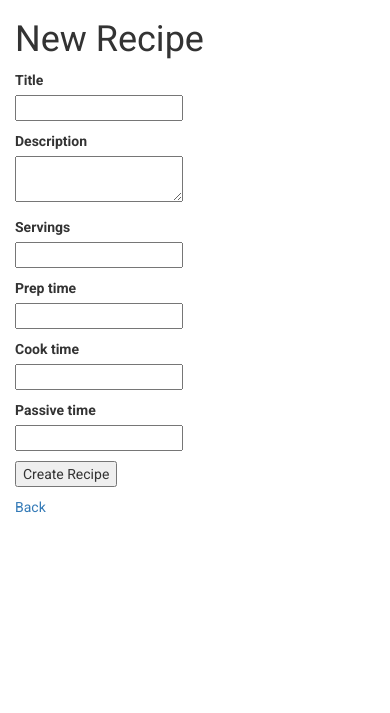
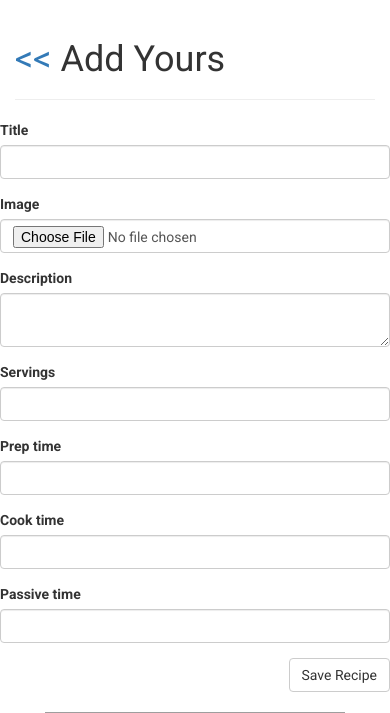
Before and after one commit to iknowmac/rails-diner, a Rails app: page /recipes/new in a window 390 px wide. Shown: the top 713 px of the page. Before the commit the page ends 513 px from the top, so only its background shows below. Run offline with Rails 7, Linux system fonts and the light colour scheme; some libraries are stand-ins or nearby versions; grey boxes are pictures that could not be loaded.

Commit message:
bootstrap formatting on views

```diff
--- a/app/views/ingredients/_ingredient.html.erb
+++ b/app/views/ingredients/_ingredient.html.erb
@@ -1,4 +1,4 @@
-<li>
+<li class="list-group-item">
     <%= ingredient.name %> -
     <%= link_to 'delete', [ingredient.recipe, ingredient], method: :delete,
         data: { confirm: 'Are you sure?' } %>
--- a/app/views/layouts/application.html.erb
+++ b/app/views/layouts/application.html.erb
@@ -10,7 +10,8 @@
 
         <title>Diner</title>
 
-        <%= stylesheet_link_tag    'application', media: 'all', 'data-turbolinks-track' => true %>
+        <%= stylesheet_link_tag 'application', media: 'all', 'data-turbolinks-track' => true %>
+        <%= stylesheet_link_tag 'application', 'https://maxcdn.bootstrapcdn.com/font-awesome/4.5.0/css/font-awesome.min.css', media: 'all' %>
 
     </head>
     <body>
--- a/app/views/recipes/_form.html.erb
+++ b/app/views/recipes/_form.html.erb
@@ -1,10 +1,10 @@
-<%= form_for @recipe do |f| %>
+<%= form_for @recipe, :html => {:class => 'form-horizontal',:multipart => true} do |f| %>
 
     <% if @recipe.errors.any? %>
     <div id="error_explanation">
         <h2>
-            <%= pluralize(@recipe.errors.count, "error") %> prohibited
-            this article from being saved:
+            <%= pluralize(@recipe.errors.count, "error") %> prohibited this article
+            from being saved:
         </h2>
         <ul>
             <% @recipe.errors.full_messages.each do |msg| %>
@@ -14,37 +14,45 @@
     </div>
     <% end %>
 
-  <p>
-    <%= f.label :title %><br>
-    <%= f.text_field :title %>
-  </p>
+    <div class="form-group">
+        <%= f.label :title, :class => 'control-label' %>
+        <%= f.text_field :title, :class => 'form-control' %>
+    </div>
 
-  <p>
-    <%= f.label :description %><br>
-    <%= f.text_area :description %>
-  </p>
+    <div class="form-group">
+        <%= f.label :image, :class => 'control-label' %>
+        <%= f.file_field :image, :class => 'form-control' %>
+    </div>
 
-  <p>
-    <%= f.label :servings %><br>
-    <%= f.number_field :servings %>
-  </p>
+    <div class="form-group">
+        <%= f.label :description, :class => 'control-label' %>
+        <%= f.text_area :description, :class => 'form-control' %>
+    </div>
 
-  <p>
-    <%= f.label :prep_time %><br>
-    <%= f.number_field :prep_time %>
-  </p>
 
-  <p>
-    <%= f.label :cook_time %><br>
-    <%= f.number_field :cook_time %>
-  </p>
+    <div class="form-group">
+        <%= f.label :servings, :class => 'control-label' %>
+        <%= f.number_field :servings, :class => 'form-control' %>
+    </div>
 
-  <p>
-    <%= f.label :passive_time %><br>
-    <%= f.number_field :passive_time %>
-  </p>
+    <div class="form-group">
+        <%= f.label :prep_time, :class => 'control-label' %>
+        <%= f.number_field :prep_time, :class => 'form-control' %>
+    </div>
 
-  <p>
-    <%= f.submit %>
-  </p>
+    <div class="form-group">
+        <%= f.label :cook_time, :class => 'control-label' %>
+        <%= f.number_field :cook_time, :class => 'form-control' %>
+    </div>
+
+    <div class="form-group">
+        <%= f.label :passive_time, :class => 'control-label' %>
+        <%= f.number_field :passive_time, :class => 'form-control' %>
+    </div>
+
+    <div class="form-group text-right">
+
+        <%= f.submit 'Save Recipe', :class => 'btn btn-default' %>
+    </div>
+
 <% end %>
--- a/app/views/recipes/new.html.erb
+++ b/app/views/recipes/new.html.erb
@@ -1,5 +1,12 @@
-<h1>New Recipe</h1>
+    <div class="page-header">
+        <h1><span><%= link_to '<<', recipes_path %></span> Add Yours</h1>
+    </div>
 
-<%= render 'form' %>
-
-<%= link_to 'Back', recipes_path %>
+    <div class="row">
+        <div class="col-sm-8">
+            <%= render 'form' %>
+        </div>
+        <div class="col-sm-4 text-center" style="margin-top:20px;">
+            <img src="http://iab.wpengine.com/wp-content/uploads/2015/06/300x600.gif" width="300" height="600" />
+        </div>
+    </div>
```
Also changed, not shown: app/views/ingredients/_form.html.erb (+7 -8 lines), app/views/recipes/show.html.erb (+24 -33 lines).
